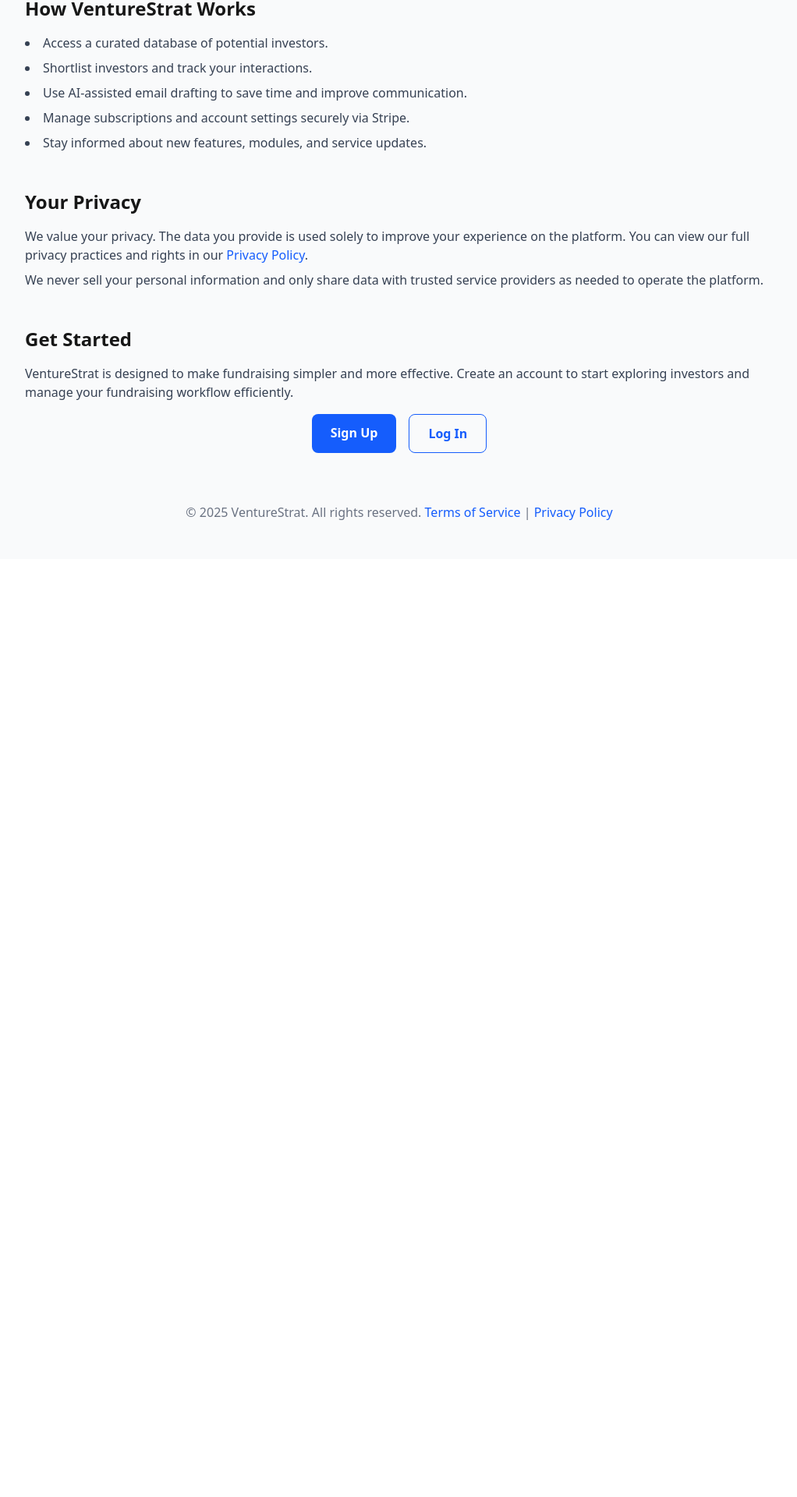
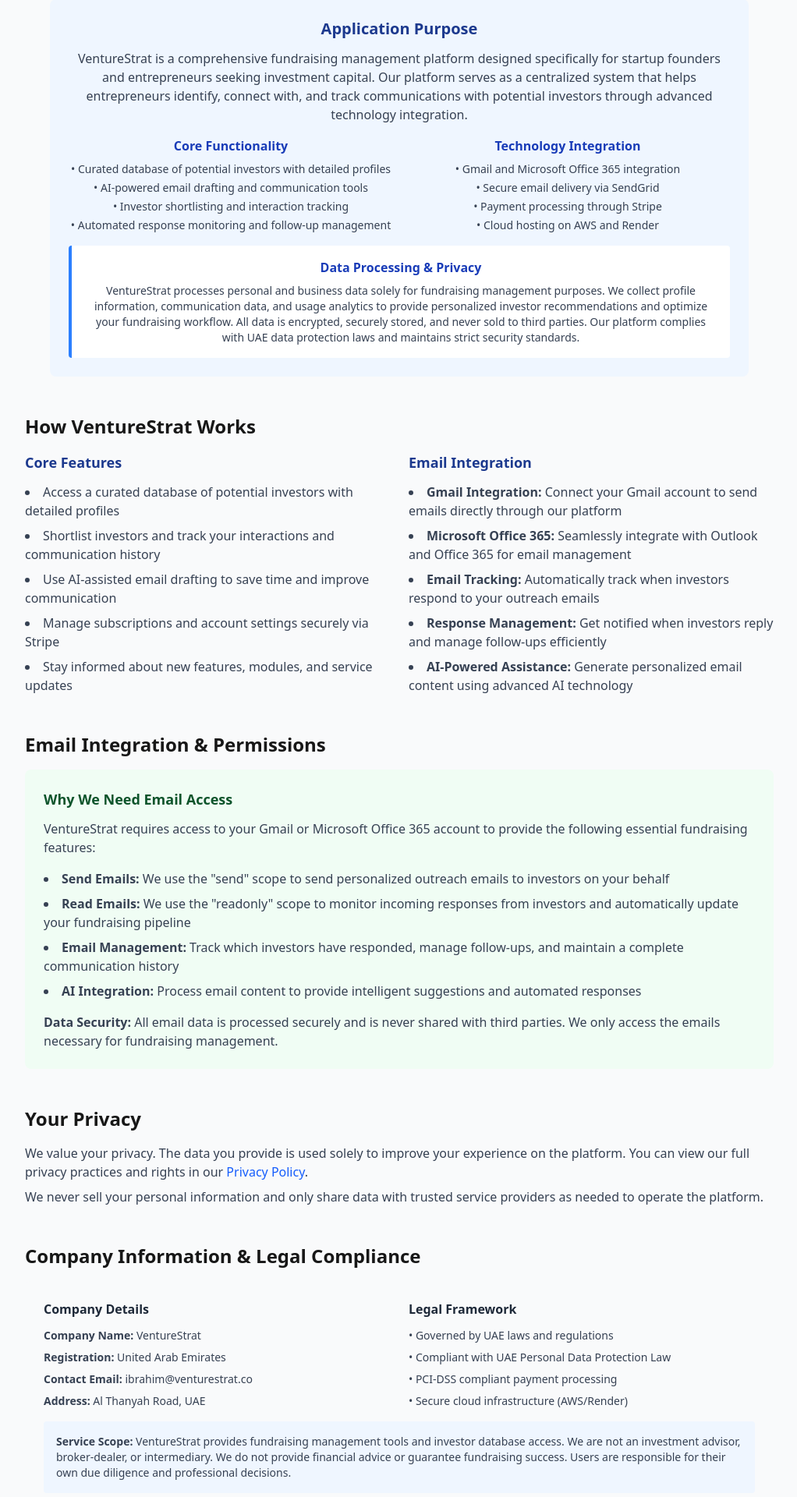
Before and after one commit to zeeshangulzar/venturestrat, a Next.js app: page /home in a window 1280 px wide. Shown: the part 297-2217 px from the top of the page at 78% size, without its empty margins (128-1150 px from the left). Before the commit the page ends 1014 px from the top, so only its background shows below. Built offline with nearby package versions, Linux system fonts and the light colour scheme; no server answers; a web font is replaced by a local one.

Commit message:
Update homepage per Google review feedback

```diff
--- a/src/app/home/page.tsx
+++ b/src/app/home/page.tsx
@@ -76,20 +76,88 @@ const HomePage = () => {
       <main className="max-w-5xl mx-auto px-4 sm:px-6 lg:px-8 py-12">
         <section className="text-center mb-12">
           <h2 className="text-4xl font-bold mb-4">Simplify Your Fundraising</h2>
-          <p className="text-lg text-gray-700">
-            VentureStrat is a fundraising platform for startup founders and entrepreneurs. Browse investor profiles, track your outreach, and draft AI-assisted emails to maximize your fundraising success.
+          <p className="text-lg text-gray-700 mb-6">
+            VentureStrat is a comprehensive fundraising platform designed specifically for startup founders and entrepreneurs seeking investment capital. Our platform streamlines the fundraising process by providing access to a curated database of investors, intelligent outreach tools, and AI-powered email assistance.
           </p>
+          <div className="bg-blue-50 p-6 rounded-lg max-w-4xl mx-auto">
+            <h3 className="text-xl font-semibold mb-3 text-blue-900">Application Purpose</h3>
+            <p className="text-gray-700 mb-4">
+              VentureStrat is a comprehensive fundraising management platform designed specifically for startup founders and entrepreneurs seeking investment capital. Our platform serves as a centralized system that helps entrepreneurs identify, connect with, and track communications with potential investors through advanced technology integration.
+            </p>
+
+            <div className="grid md:grid-cols-2 gap-4 mb-4">
+              <div>
+                <h4 className="font-semibold text-blue-800 mb-2">Core Functionality</h4>
+                <ul className="text-sm text-gray-700 space-y-1">
+                  <li>• Curated database of potential investors with detailed profiles</li>
+                  <li>• AI-powered email drafting and communication tools</li>
+                  <li>• Investor shortlisting and interaction tracking</li>
+                  <li>• Automated response monitoring and follow-up management</li>
+                </ul>
+              </div>
+              <div>
+                <h4 className="font-semibold text-blue-800 mb-2">Technology Integration</h4>
+                <ul className="text-sm text-gray-700 space-y-1">
+                  <li>• Gmail and Microsoft Office 365 integration</li>
+                  <li>• Secure email delivery via SendGrid</li>
+                  <li>• Payment processing through Stripe</li>
+                  <li>• Cloud hosting on AWS and Render</li>
+                </ul>
+              </div>
+            </div>
+
+            <div className="bg-white p-4 rounded border-l-4 border-blue-500">
+              <h4 className="font-semibold text-blue-800 mb-2">Data Processing & Privacy</h4>
+              <p className="text-sm text-gray-700">
+                VentureStrat processes personal and business data solely for fundraising management purposes. We collect profile information, communication data, and usage analytics to provide personalized investor recommendations and optimize your fundraising workflow. All data is encrypted, securely stored, and never sold to third parties. Our platform complies with UAE data protection laws and maintains strict security standards.
+              </p>
+            </div>
+          </div>
         </section>
 
         <section className="mb-12">
           <h3 className="text-2xl font-semibold mb-4">How VentureStrat Works</h3>
-          <ul className="list-disc list-inside space-y-2 text-gray-700">
-            <li>Access a curated database of potential investors.</li>
-            <li>Shortlist investors and track your interactions.</li>
-            <li>Use AI-assisted email drafting to save time and improve communication.</li>
-            <li>Manage subscriptions and account settings securely via Stripe.</li>
-            <li>Stay informed about new features, modules, and service updates.</li>
-          </ul>
+          <div className="grid md:grid-cols-2 gap-6">
+            <div>
+              <h4 className="text-lg font-semibold mb-3 text-blue-900">Core Features</h4>
+              <ul className="list-disc list-inside space-y-2 text-gray-700">
+                <li>Access a curated database of potential investors with detailed profiles</li>
+                <li>Shortlist investors and track your interactions and communication history</li>
+                <li>Use AI-assisted email drafting to save time and improve communication</li>
+                <li>Manage subscriptions and account settings securely via Stripe</li>
+                <li>Stay informed about new features, modules, and service updates</li>
+              </ul>
+            </div>
+            <div>
+              <h4 className="text-lg font-semibold mb-3 text-blue-900">Email Integration</h4>
+              <ul className="list-disc list-inside space-y-2 text-gray-700">
+                <li><strong>Gmail Integration:</strong> Connect your Gmail account to send emails directly through our platform</li>
+                <li><strong>Microsoft Office 365:</strong> Seamlessly integrate with Outlook and Office 365 for email management</li>
+                <li><strong>Email Tracking:</strong> Automatically track when investors respond to your outreach emails</li>
+                <li><strong>Response Management:</strong> Get notified when investors reply and manage follow-ups efficiently</li>
+                <li><strong>AI-Powered Assistance:</strong> Generate personalized email content using advanced AI technology</li>
+              </ul>
+            </div>
+          </div>
+        </section>
+
+        <section className="mb-12">
+          <h3 className="text-2xl font-semibold mb-4">Email Integration & Permissions</h3>
+          <div className="bg-green-50 p-6 rounded-lg">
+            <h4 className="text-lg font-semibold mb-3 text-green-900">Why We Need Email Access</h4>
+            <p className="text-gray-700 mb-4">
+              VentureStrat requires access to your Gmail or Microsoft Office 365 account to provide the following essential fundraising features:
+            </p>
+            <ul className="list-disc list-inside space-y-2 text-gray-700 mb-4">
+              <li><strong>Send Emails:</strong> We use the "send" scope to send personalized outreach emails to investors on your behalf</li>
+              <li><strong>Read Emails:</strong> We use the "readonly" scope to monitor incoming responses from investors and automatically update your fundraising pipeline</li>
+              <li><strong>Email Management:</strong> Track which investors have responded, manage follow-ups, and maintain a complete communication history</li>
+              <li><strong>AI Integration:</strong> Process email content to provide intelligent suggestions and automated responses</li>
+            </ul>
+            <p className="text-gray-700">
+              <strong>Data Security:</strong> All email data is processed securely and is never shared with third parties. We only access the emails necessary for fundraising management.
+            </p>
+          </div>
         </section>
 
         <section className="mb-12">
@@ -103,6 +171,37 @@ const HomePage = () => {
           <p className="text-gray-700">
             We never sell your personal information and only share data with trusted service providers as needed to operate the platform.
           </p>
+        </section>
+
+        <section className="mb-12">
+          <h3 className="text-2xl font-semibold mb-4">Company Information & Legal Compliance</h3>
+          <div className="bg-gray-50 p-6 rounded-lg">
+            <div className="grid md:grid-cols-2 gap-6">
+              <div>
+                <h4 className="font-semibold text-gray-800 mb-3">Company Details</h4>
+                <ul className="text-sm text-gray-700 space-y-2">
+                  <li><strong>Company Name:</strong> VentureStrat</li>
+                  <li><strong>Registration:</strong> United Arab Emirates</li>
+                  <li><strong>Contact Email:</strong> ibrahim@venturestrat.co</li>
+                  <li><strong>Address:</strong> Al Thanyah Road, UAE</li>
+                </ul>
+              </div>
+              <div>
+                <h4 className="font-semibold text-gray-800 mb-3">Legal Framework</h4>
+                <ul className="text-sm text-gray-700 space-y-2">
+                  <li>• Governed by UAE laws and regulations</li>
+                  <li>• Compliant with UAE Personal Data Protection Law</li>
+                  <li>• PCI-DSS compliant payment processing</li>
+                  <li>• Secure cloud infrastructure (AWS/Render)</li>
+                </ul>
+              </div>
+            </div>
+            <div className="mt-4 p-4 bg-blue-50 rounded">
+              <p className="text-sm text-gray-700">
+                <strong>Service Scope:</strong> VentureStrat provides fundraising management tools and investor database access. We are not an investment advisor, broker-dealer, or intermediary. We do not provide financial advice or guarantee fundraising success. Users are responsible for their own due diligence and professional decisions.
+              </p>
+            </div>
+          </div>
         </section>
 
         <section className="mb-12">
```
